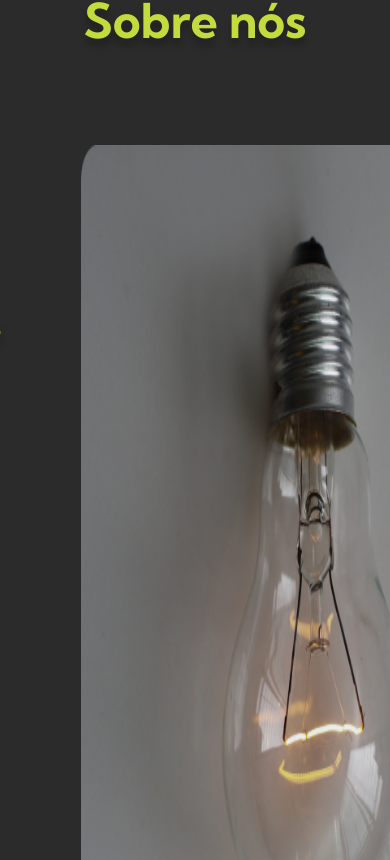
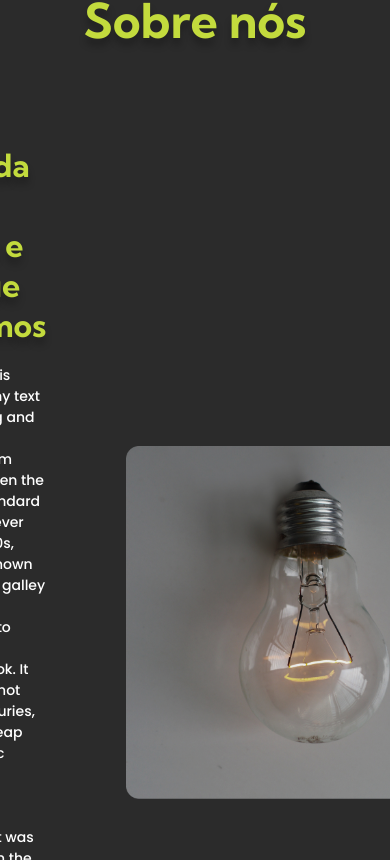
Before and after one commit to Henrriky/MM-TOKUDA, a React (Create React App) app: page / in a window 390 px wide. Shown: the part 2624-3484 px from the top of the page. Built offline with nearby package versions, Linux system fonts and the light colour scheme; the HTML template or start-up script is replaced by a standard one.

Commit message:
About 1268px responsive

```diff
--- a/src/components/About/Index.css
+++ b/src/components/About/Index.css
@@ -22,6 +22,17 @@
 }
 
 .about .wrapper .about__content .about__image {
+    object-fit: contain;
     max-width: 450px;
     height: auto;
 }
+
+@media screen and (max-width: 1268px) {
+    .about .wrapper .about__content .about__image {
+        max-width: 360px;
+    }
+    .about .wrapper .about__content .about__subtitle,
+    .about .wrapper .about__content .about__description {
+        max-width: 45rem;
+    }
+}
```
